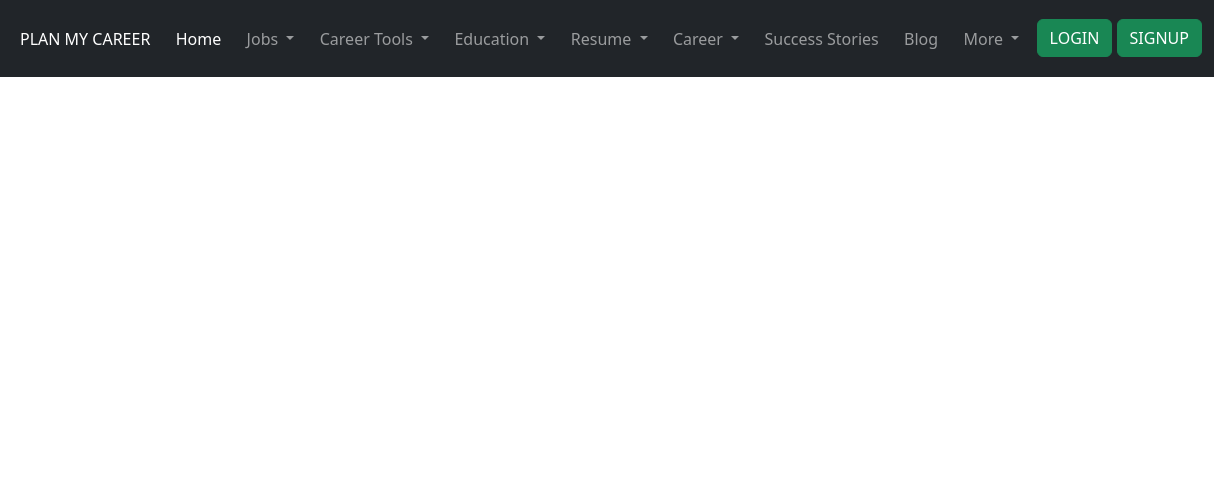
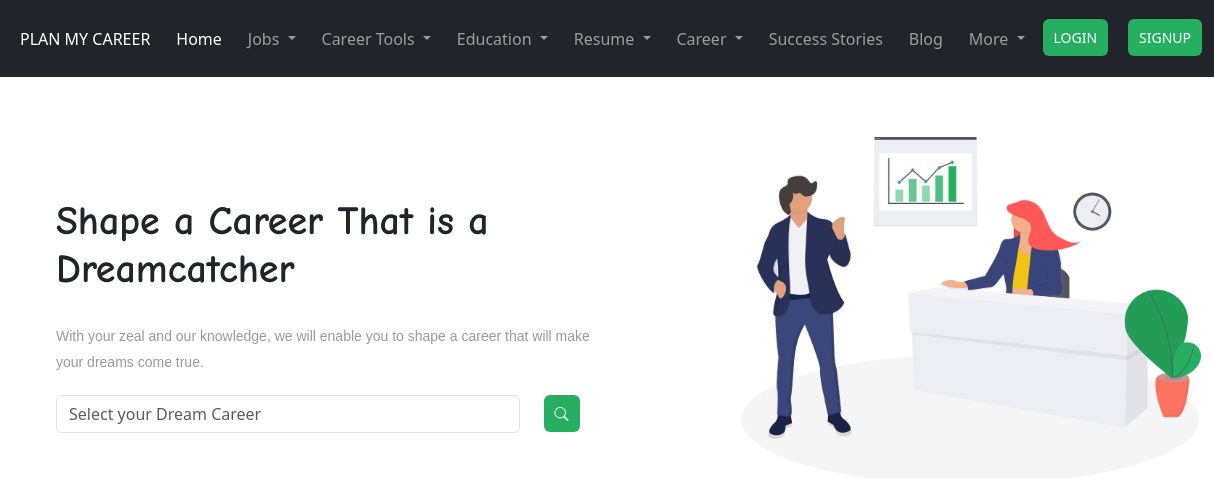
Before and after one commit to SauravKumar1822/PMC, a website: page index.html in a window 1280 px wide. Shown: the full height of the page, 66-1280 px from the left. Drawn offline with nearby package versions, Linux system fonts and the light colour scheme.

Commit message:
Shape a career hera page

```diff
--- a/index.css
+++ b/index.css
@@ -0,0 +1,55 @@
+a:hover,a:focus {
+    color: #26ae61
+}
+
+
+.Dialoge {
+    margin: 100px 20px 40px 20px;
+    padding: 20px;
+    /* border: 1px solid #ccc; */
+    border-radius: 5px;
+}
+
+.intro-rightside{
+    width: 500px;
+    margin: 40px 40px 40px 40px;
+    padding: 20px;
+}
+
+.career-search{
+    margin: 20px 0px 20px 0px;
+}
+
+.btn {
+    background-color: #26ae61;
+    border: none;
+    color: white;
+    padding: 8px 11px;
+    font-size: 14px;
+    cursor: pointer;
+  }
+.btn:hover {
+    background-color: #26ae61;
+  }
+
+#dialogeH1 {
+    margin-bottom: 30px;
+    font-family: Comic Sans MS, sans-serif;
+    font-size: 40px;
+    font-weight: 700;
+}
+
+
+p {
+    font-size: 14px;
+    color:#9a9a9a;
+    line-height: 26px;
+    font-family: rubik, sans-serif;
+    margin-bottom: 0;
+}
+
+h6 {
+    color: #333;
+    font-size: 24px;
+    margin-bottom: 10px;
+}
--- a/index.html
+++ b/index.html
@@ -6,6 +6,8 @@
     <meta name="viewport" content="width=device-width, initial-scale=1.0">
     <title>Plan My Carrer</title>
     <link rel="stylesheet" href="node_modules/bootstrap/dist/css/bootstrap.css">
+    <link rel="stylesheet" href="index.css">
+    <link href="https://cdn.jsdelivr.net/npm/bootstrap-icons@1.7.2/font/bootstrap-icons.css" rel="stylesheet">
 </head>
 
 <body>
@@ -119,15 +121,48 @@
                             </ul>
                         </li>
 
-                        <li class="button-group">
-                            <button type="button" class="btn btn-success">LOGIN</button>
-                            <button type="button" class="btn btn-success">SIGNUP</button>
-                        </li>
+                        <li style="margin-right: 10px;"><button type="button" class="btn btn-success">LOGIN</button></li>
+                        <li><button type="button" class="btn btn-success">SIGNUP</button></li>
                     </ul>
                 </div>
             </div>
         </nav>
     </header>
+
+
+    <div class="container-lg">
+        <div class="row">
+            <div class="col-lg-7 col-md-12 col-xs-12">
+                <div class="Dialoge">
+                    <h1 class="Dialoge-heading" id="dialogeH1">Shape a Career That is a Dreamcatcher</h1>
+                    <p>With your zeal and our knowledge, we will enable you to shape a career that will make your dreams
+                        come true.
+                    </p>
+
+                    <div class="career-search">
+                        <form action="#">
+                            <div class="row">
+                                <div class="col-lg-10 col-md-10 col-xs-12">
+                                    <div class="">
+                                        <input class="form-control" type="text" placeholder="Select your Dream Career">
+                                    </div>
+                                </div>
+                                <div class="col-lg-2 col-md-2 col-xs-12">
+                                    <button class="btn"><i class="bi bi-search"></i></button>
+                                </div>
+                            </div>
+                        </form>
+                    </div>
+
+                </div>
+            </div>
+            <div class="col-lg-5 col-md-12 col-xs-12">
+                <div class="intro-rightside">
+                    <img src="static/img/intro.png" class="img-fluid" alt="">
+                </div>
+            </div>
+        </div>
+    </div>
 
 
 
```
